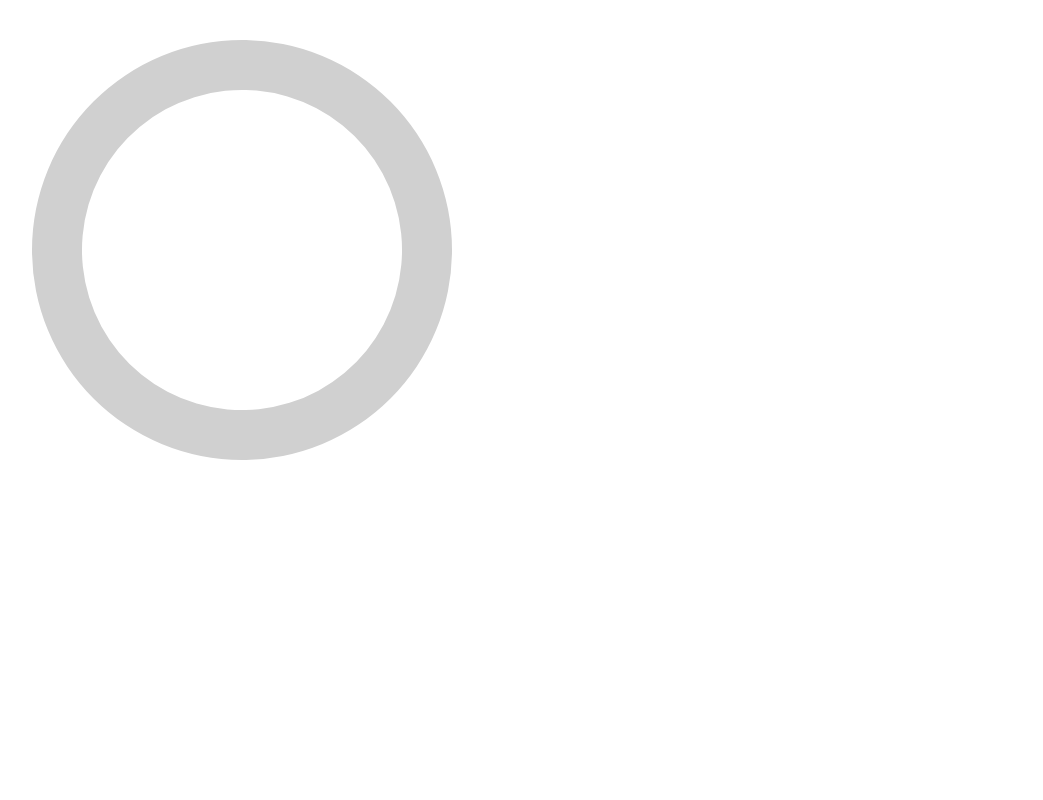
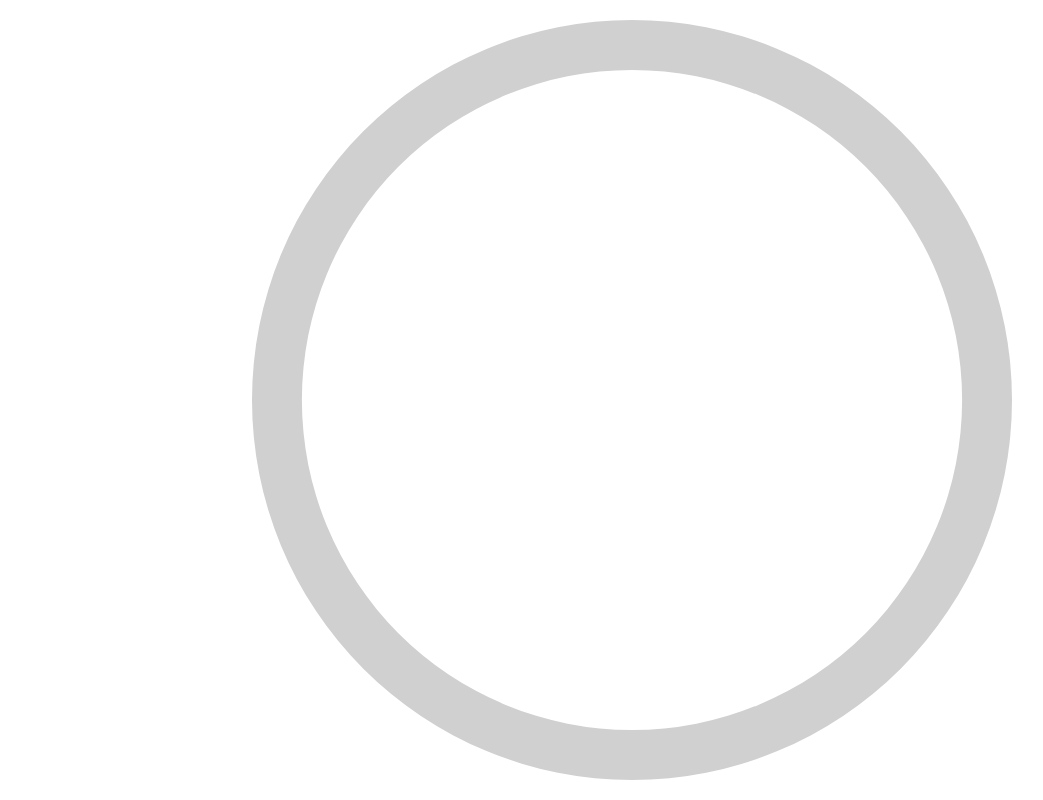
Before and after one commit to casderooij/circle-calendar, a React (Vite) app: page / in a window 1280 px wide. Shown: the whole page, without its empty margins (8-1051 px from the left). Built offline with nearby package versions, Linux system fonts and the light colour scheme.

Commit message:
Resize year circle to min window size

```diff
--- a/src/App.tsx
+++ b/src/App.tsx
@@ -2,9 +2,9 @@ import { YearCircle } from './components/yearCircle'
 
 function App() {
   return (
-    <>
+    <main className="grid min-h-screen w-screen place-content-center">
       <YearCircle />
-    </>
+    </main>
   )
 }
 
--- a/src/components/yearCircle.tsx
+++ b/src/components/yearCircle.tsx
@@ -1,25 +1,25 @@
 import * as d3 from 'd3'
 import { useMemo } from 'react'
+import { useMinWindowSize } from '../hooks/useMinWindowSize'
+
+const MARGIN = 20
 
 export function YearCircle() {
-  const width = 500
-  const height = 500
-  const MARGIN = 40
-
-  const radius = Math.min(width, height) / 2 - MARGIN
+  const size = useMinWindowSize()
+  const radius = size / 2 - MARGIN
 
   const arc = useMemo(() => {
     return d3.arc()({
       innerRadius: radius - 50,
       outerRadius: radius,
       startAngle: 0,
-      endAngle: 360,
+      endAngle: Math.PI * 2,
     }) as string
-  }, [])
+  }, [size])
 
   return (
-    <svg width="500" height="500" className="inline-block">
-      <g transform={`translate(${width / 2}, ${height / 2})`}>
+    <svg width={size} height={size} className="inline-block">
+      <g transform={`translate(${size / 2}, ${size / 2})`}>
         <path d={arc} fill="#d0d0d0" />
       </g>
     </svg>
--- /dev/null
+++ b/src/hooks/useMinWindowSize.ts
@@ -0,0 +1,21 @@
+import { useEffect, useState } from 'react'
+
+export function useMinWindowSize() {
+  const [size, setSize] = useState(0)
+
+  useEffect(() => {
+    function checkWindowSize() {
+      const width = window.innerWidth
+      const height = window.innerHeight
+
+      setSize(Math.min(width, height))
+    }
+
+    checkWindowSize()
+    window.addEventListener('resize', () => checkWindowSize())
+
+    return () => window.removeEventListener('resize', () => checkWindowSize())
+  }, [])
+
+  return size
+}
```
